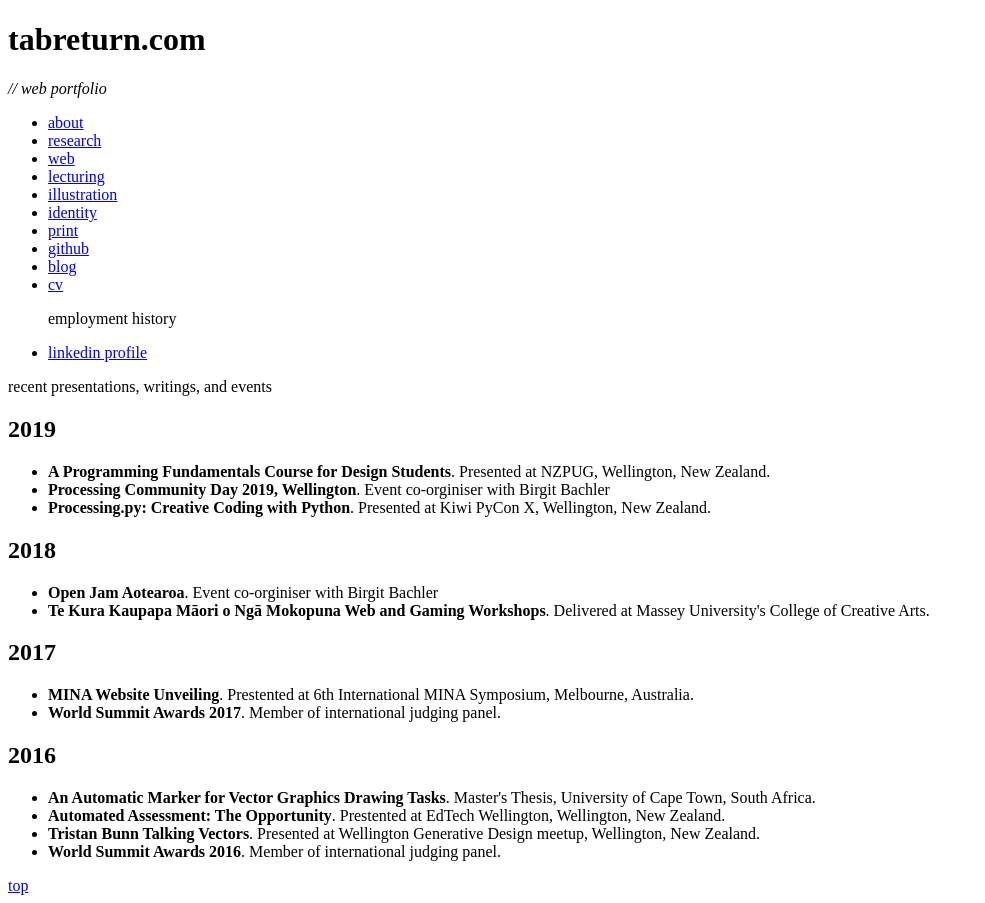
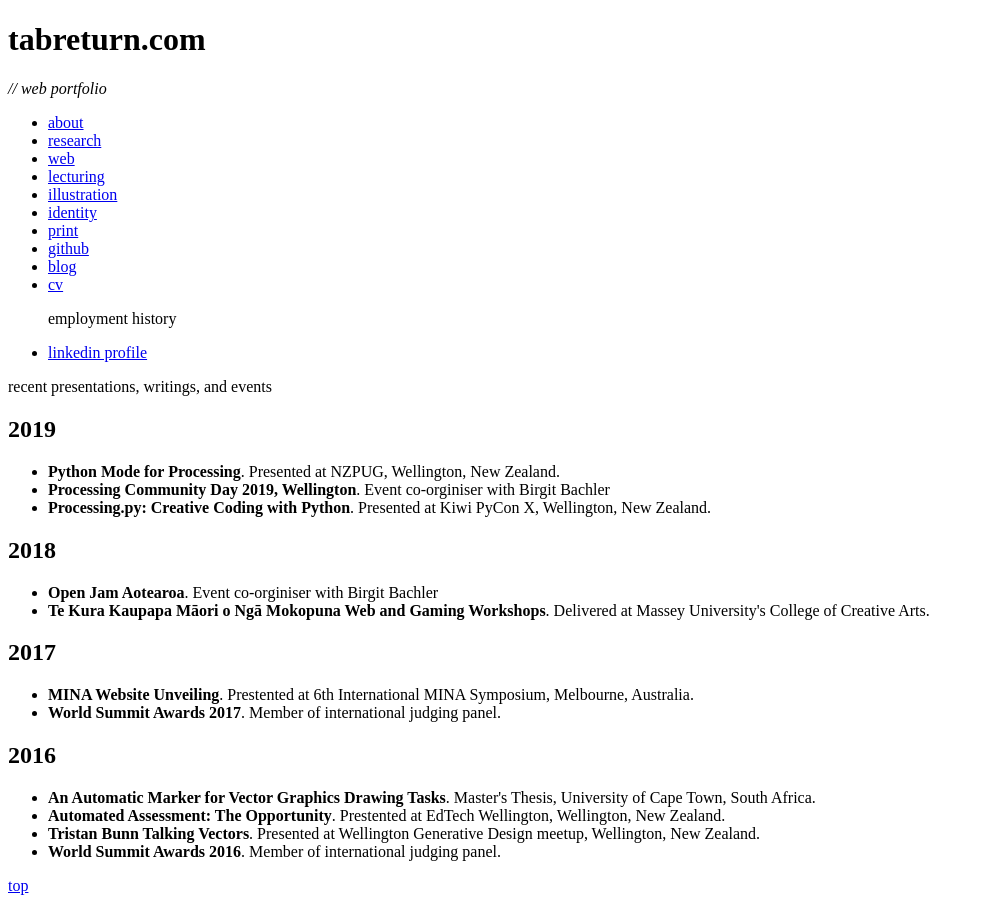
Before and after one commit to tabreturn/tabreturn.portfolio, a Jekyll site: the page built from cv.html, in a window 1280 px wide. Shown: the whole page, without its empty margins (0-985 px from the left). Built offline with Jekyll 4.4.1, drawn with Linux system fonts in a browser that asks for light colours; nearby versions of some CDN libraries; library files that are not in the unit come from our copies; comment, search, counter and statistics services are not loaded.

Commit message:
- retitle output

```diff
--- a/cv.html
+++ b/cv.html
@@ -14,7 +14,7 @@
   <p>recent presentations, writings, and events</p>
   <h2>2019</h2>
   <ul>
-    <li><b>A Programming Fundamentals Course for Design Students</b>. Presented at NZPUG, Wellington, New Zealand.</li>
+    <li><b>Python Mode for Processing</b>. Presented at NZPUG, Wellington, New Zealand.</li>
     <li><b>Processing Community Day 2019, Wellington</b>. Event co-orginiser with Birgit Bachler</li>
     <li><b>Processing.py: Creative Coding with Python</b>. Presented at Kiwi PyCon X, Wellington, New Zealand.</li>
   </ul>
```
